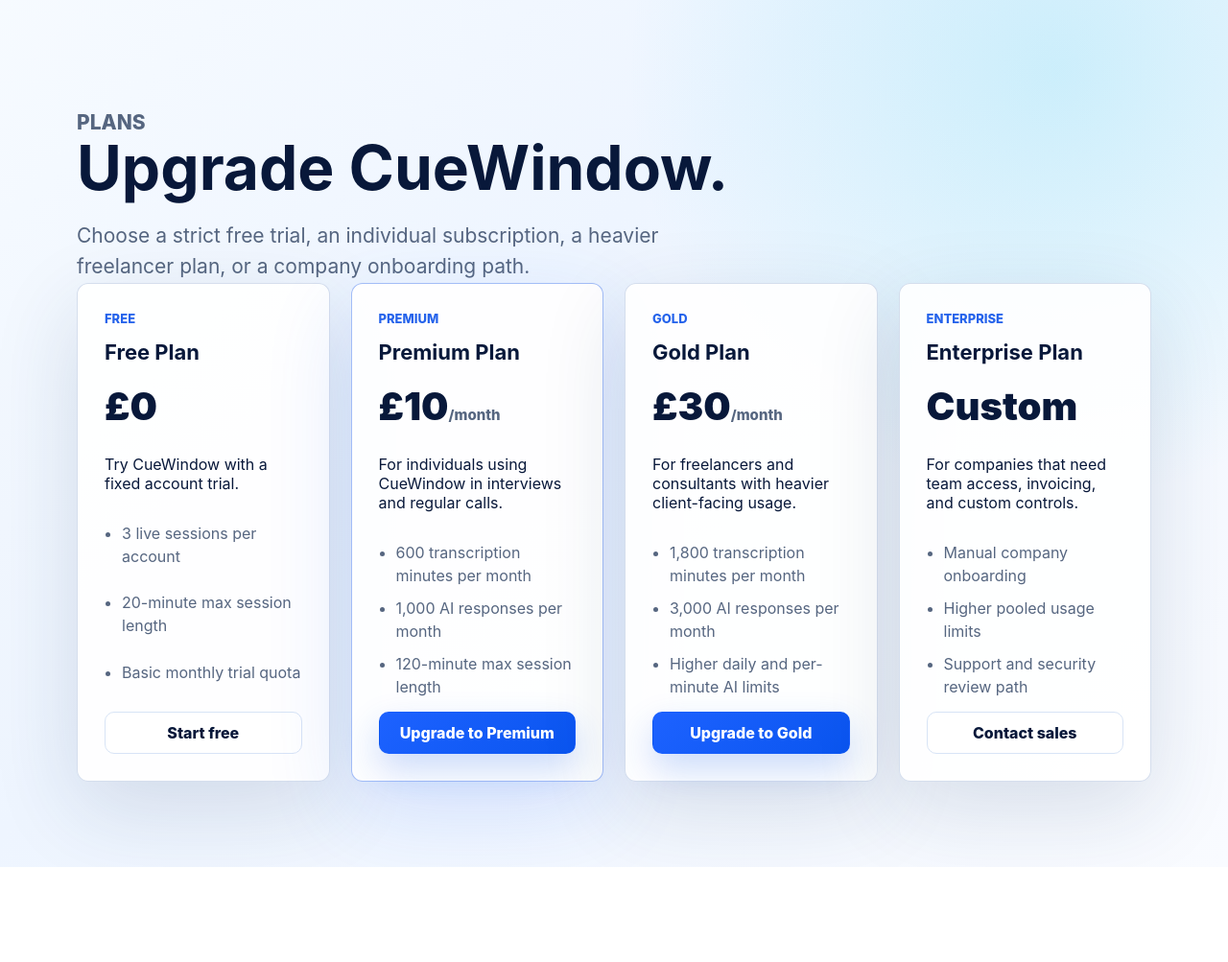
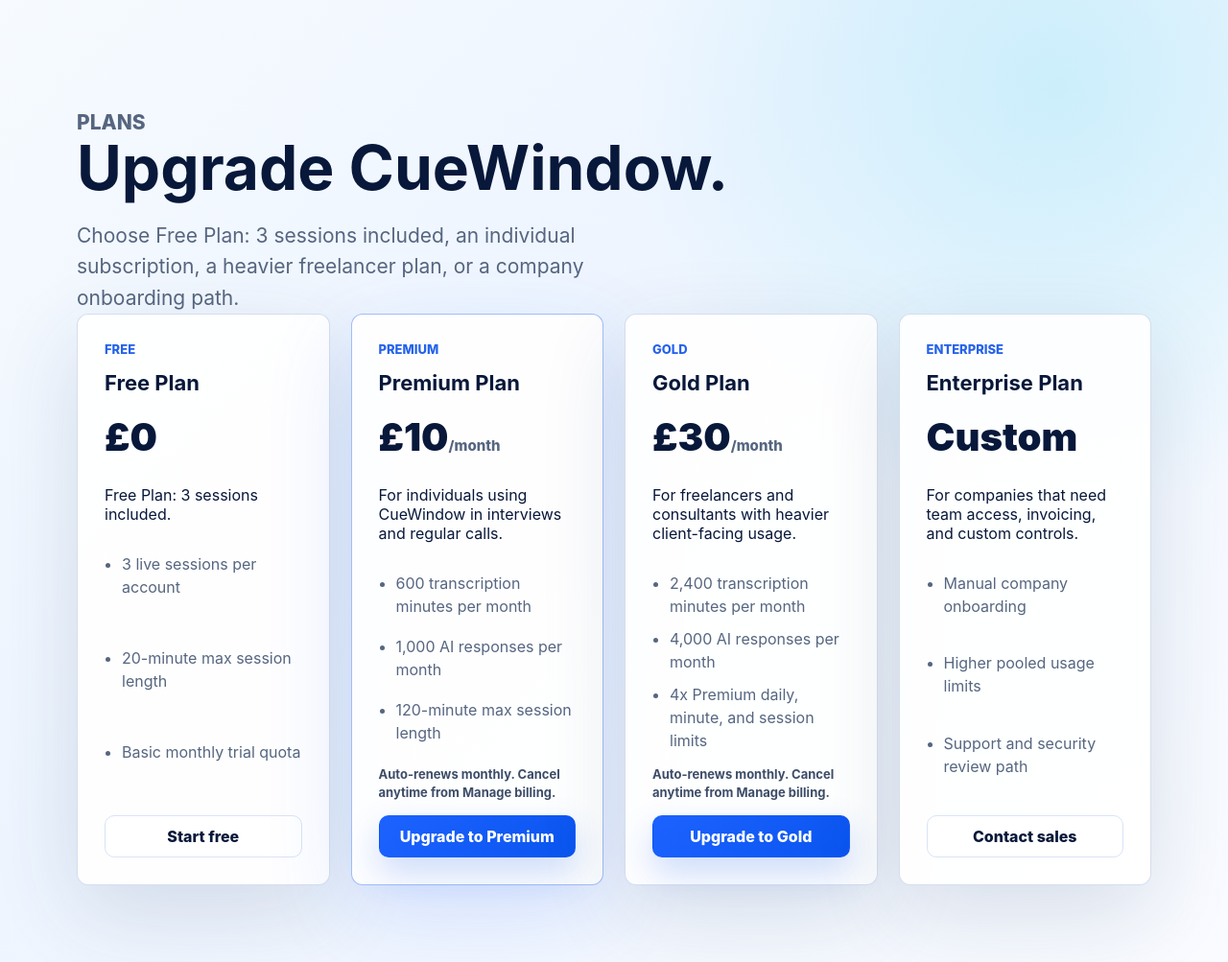
Before and after one commit to martinssplendour/cuewindow-web, a website: page public/upgrade/index.html in a window 1280 px wide. Shown: the part 83-1086 px from the top of the page at 96% size. Before the commit the page ends 987 px from the top, so only its background shows below. Drawn offline with Linux system fonts and the light colour scheme.

Commit message:
Update upgrade disclosures

```diff
--- a/public/styles.css
+++ b/public/styles.css
@@ -147,6 +147,7 @@
 .pricing-kicker { color: var(--blue); font-size: 13px; font-weight: 850; text-transform: uppercase; }
 .pricing-price { margin: 0; color: var(--ink) !important; font-size: 40px; font-weight: 900; line-height: 1; }
 .pricing-price span { color: var(--muted); font-size: 15px; font-weight: 800; }
+.pricing-renewal { margin: 0; color: #3d4d68 !important; font-size: 13px; font-weight: 750; line-height: 1.45; }
 .pricing-card ul { display: grid; gap: 10px; margin: 0; padding-left: 18px; color: var(--muted); line-height: 1.5; }
 
 .form { display: grid; gap: 18px; margin-top: 28px; }
--- a/public/upgrade/index.html
+++ b/public/upgrade/index.html
@@ -22,14 +22,14 @@
       <section class="page-hero">
         <p class="eyebrow">Plans</p>
         <h1>Upgrade CueWindow.</h1>
-        <p>Choose a strict free trial, an individual subscription, a heavier freelancer plan, or a company onboarding path.</p>
+        <p>Choose Free Plan: 3 sessions included, an individual subscription, a heavier freelancer plan, or a company onboarding path.</p>
       </section>
       <section class="pricing-grid">
         <article class="pricing-card">
           <span class="pricing-kicker">Free</span>
           <h2>Free Plan</h2>
           <p class="pricing-price">£0</p>
-          <p>Try CueWindow with a fixed account trial.</p>
+          <p>Free Plan: 3 sessions included.</p>
           <ul>
             <li>3 live sessions per account</li>
             <li>20-minute max session length</li>
@@ -47,6 +47,7 @@
             <li>1,000 AI responses per month</li>
             <li>120-minute max session length</li>
           </ul>
+          <p class="pricing-renewal">Auto-renews monthly. Cancel anytime from Manage billing.</p>
           <button class="button" type="button" data-checkout-plan="premium">Upgrade to Premium</button>
         </article>
         <article class="pricing-card">
@@ -55,10 +56,11 @@
           <p class="pricing-price">£30<span>/month</span></p>
           <p>For freelancers and consultants with heavier client-facing usage.</p>
           <ul>
-            <li>1,800 transcription minutes per month</li>
-            <li>3,000 AI responses per month</li>
-            <li>Higher daily and per-minute AI limits</li>
+            <li>2,400 transcription minutes per month</li>
+            <li>4,000 AI responses per month</li>
+            <li>4x Premium daily, minute, and session limits</li>
           </ul>
+          <p class="pricing-renewal">Auto-renews monthly. Cancel anytime from Manage billing.</p>
           <button class="button" type="button" data-checkout-plan="gold">Upgrade to Gold</button>
         </article>
         <article class="pricing-card">
```
Also changed, not shown: public/download/index.html (+1 -1 lines).
